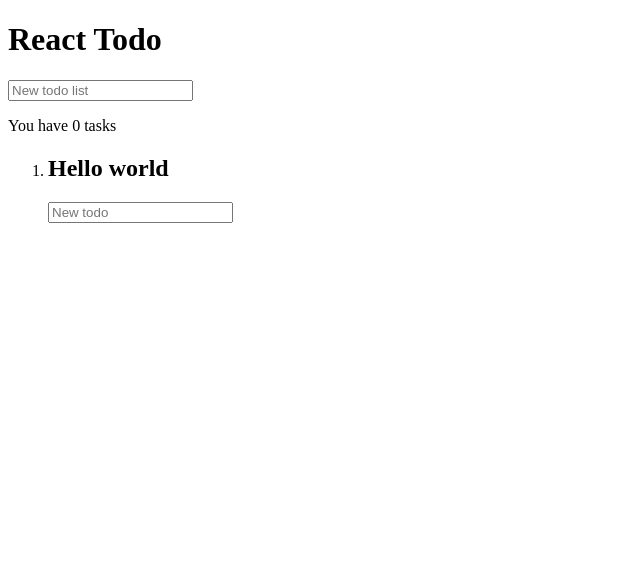
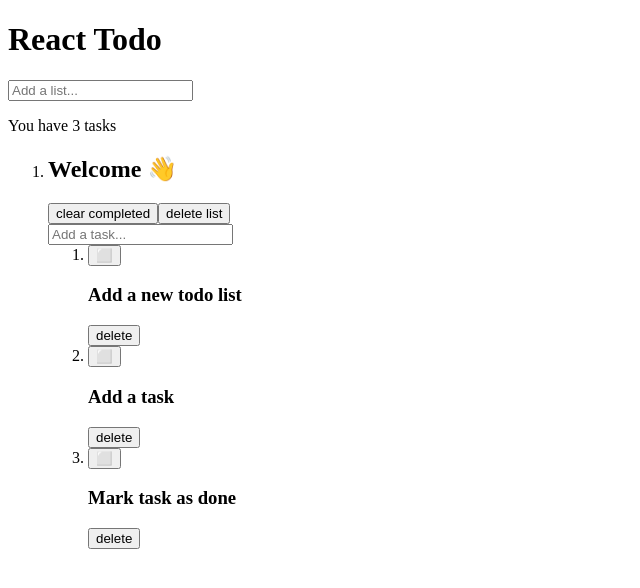
Before and after one commit to shwilliam/react-todo, a React (Create React App) app: page / in a window 1280 px wide. Shown: the top 588 px of the page, without its empty margins (0-640 px from the left). Built offline with nearby package versions, Linux system fonts and the light colour scheme; the HTML template or start-up script is replaced by a standard one.

Commit message:
set up todo lists

```diff
--- a/src/App.js
+++ b/src/App.js
@@ -2,10 +2,28 @@ import React from 'react'
 import {Input, Card} from './components'
 import {useTodoLists} from './hooks'
 
+const initialTodos = [
+  {
+    title: 'Welcome 👋',
+    todos: [
+      {title: 'Add a new todo list', done: false},
+      {title: 'Add a task', done: false},
+      {title: 'Mark task as done', done: false},
+    ],
+  },
+]
+
 const App = () => {
-  const {todoLists, totalTodos, addTodoList, addTodo} = useTodoLists([
-    {title: 'Hello world', todos: []},
-  ])
+  const {
+    todoLists,
+    totalTodos,
+    addTodoList,
+    deleteTodoList,
+    addTodo,
+    deleteTodo,
+    completeTodo,
+    clearCompleted,
+  } = useTodoLists(initialTodos)
 
   return (
     <div>
@@ -14,22 +32,60 @@ const App = () => {
       </header>
 
       <main>
-        <Input onSubmit={addTodoList} placeholder="New todo list" />
+        <Input onSubmit={addTodoList} placeholder="Add a list..." />
 
         <p>You have {totalTodos} tasks</p>
 
-        <ol>
-          {todoLists.map(({title, todos}, i) => (
-            <li key={`todo-list__${i}`}>
+        <ol className="todo-list">
+          {todoLists.map(({title, todos}, listIdx) => (
+            <li key={`todo-list__${listIdx}`}>
               <Card>
                 <h2>{title}</h2>
+
+                <button
+                  className="button"
+                  onClick={() => clearCompleted(listIdx)} // FIXME
+                  type="button"
+                >
+                  clear completed
+                </button>
+                <button
+                  className="button"
+                  onClick={() => deleteTodoList(listIdx)} // FIXME
+                  type="button"
+                >
+                  delete list
+                </button>
                 <Input
-                  onSubmit={value => addTodo(i, value)} // FIXME
-                  placeholder="New todo"
+                  onSubmit={value => addTodo(listIdx, value)} // FIXME
+                  placeholder="Add a task..."
                 />
-                <ol>
-                  {todos.map(({title}, i) => (
-                    <li key={`todo__${i}`}>{title}</li>
+                <ol className="todos">
+                  {todos.map(({title, done}, todoIdx) => (
+                    <li key={`todo__${todoIdx}`} className="todo">
+                      <header>
+                        <button
+                          className="todo__complete"
+                          onClick={() => completeTodo(listIdx, todoIdx, !done)} // FIXME
+                          type="button"
+                        >
+                          {done ? '🔳' : '⬜️'}
+                        </button>
+
+                        {/* FIXME: make button label */}
+                        <h3 className="todo__title" data-done={done}>
+                          {title}
+                        </h3>
+                      </header>
+
+                      <button
+                        className="button"
+                        onClick={() => deleteTodo(listIdx, todoIdx)} // FIXME
+                        type="button"
+                      >
+                        delete
+                      </button>
+                    </li>
                   ))}
                 </ol>
               </Card>
--- a/src/components/Card/Card.js
+++ b/src/components/Card/Card.js
@@ -1,5 +1,5 @@
 import React from 'react'
 
-const Card = ({children}) => <div>{children}</div>
+const Card = ({children}) => <div className="card">{children}</div>
 
-export default Card
+export {Card}
--- a/src/components/Card/index.js
+++ b/src/components/Card/index.js
@@ -1,3 +1 @@
-import Card from './Card'
-
-export {Card}
+export * from './Card'
--- a/src/components/Input/Input.js
+++ b/src/components/Input/Input.js
@@ -1,28 +1,14 @@
-import React, {useState, useCallback} from 'react'
+import React from 'react'
+import {useInput} from '../../hooks'
 
 const Input = ({onSubmit, placeholder}) => {
-  const [titleInput, setTitleInput] = useState('')
-
-  const handleChange = useCallback(e => setTitleInput(e.target.value), [])
-
-  const handleSubmit = useCallback(
-    e => {
-      onSubmit(titleInput)
-      setTitleInput('')
-      e.preventDefault()
-    },
-    [onSubmit, titleInput],
-  )
+  const {input, handleChange, handleSubmit} = useInput('', onSubmit)
 
   return (
     <form onSubmit={handleSubmit}>
-      <input
-        value={titleInput}
-        onChange={handleChange}
-        placeholder={placeholder}
-      />
+      <input value={input} onChange={handleChange} placeholder={placeholder} />
     </form>
   )
 }
 
-export default Input
+export {Input}
--- a/src/components/Input/index.js
+++ b/src/components/Input/index.js
@@ -1,3 +1 @@
-import Input from './Input'
-
-export {Input}
+export * from './Input'
--- a/src/global.css
+++ b/src/global.css
@@ -4,9 +4,62 @@
 
 html,
 body {
-  height: 100%;
   background-color: var(--color__bg);
   font-family: -apple-system, BlinkMacSystemFont, 'Segoe UI', Roboto, Oxygen,
     Ubuntu, Cantarell, 'Open Sans', 'Helvetica Neue', sans-serif;
   color: #222;
 }
+
+p,
+h1,
+h2,
+h3 {
+  margin: 0;
+}
+
+ul,
+ol {
+  list-style: none;
+  padding: 0;
+  margin: 0;
+}
+
+button {
+  cursor: pointer;
+  border: none;
+  background-color: transparent;
+}
+
+.button {
+  border: 1px solid #222;
+  background-color: #fff;
+}
+
+[data-done='true'] {
+  text-decoration: line-through;
+}
+
+.card {
+  background-color: papayawhip;
+  border: 1px solid #222;
+  border-radius: 5px;
+  padding: 20px;
+  margin-right: 20px;
+}
+
+.todo-list {
+  display: flex;
+  flex-direction: row;
+  padding: 20px 0;
+}
+
+.todo {
+}
+
+.todo__title {
+  display: inline-block;
+}
+
+.todo__complete {
+  vertical-align: middle;
+}
--- a/src/hooks/index.js
+++ b/src/hooks/index.js
@@ -1 +1,2 @@
 export * from './useTodoLists'
+export * from './useInput'
--- /dev/null
+++ b/src/hooks/useInput/index.js
@@ -0,0 +1 @@
+export * from './useInput'
--- /dev/null
+++ b/src/hooks/useInput/useInput.js
@@ -0,0 +1,20 @@
+import {useState, useCallback} from 'react'
+
+const useInput = (initialValue = '', onSubmit = () => {}) => {
+  const [input, setInput] = useState(initialValue)
+
+  const handleChange = useCallback(e => setInput(e.target.value), [])
+
+  const handleSubmit = useCallback(
+    e => {
+      onSubmit(input)
+      setInput('')
+      e.preventDefault()
+    },
+    [onSubmit, input],
+  )
+
+  return {input, handleChange, handleSubmit}
+}
+
+export {useInput}
--- a/src/hooks/useTodoLists/reducer.js
+++ b/src/hooks/useTodoLists/reducer.js
@@ -1,14 +1,37 @@
-const todoListsReducer = (todoLists, {type, title, idx}) => {
+const todoListsReducer = (todoLists, {type, title, listIdx, todoIdx, done}) => {
+  const todoListsCopy = [...todoLists]
+
   switch (type) {
     case 'NEW_LIST':
       return [...todoLists, {title, todos: []}]
 
+    case 'DELETE_LIST':
+      todoListsCopy.splice(listIdx, 1)
+      return todoListsCopy
+
+    case 'CLEAR_COMPLETE':
+      todoListsCopy[listIdx].todos = todoListsCopy[listIdx].todos.filter(
+        ({done}) => !done,
+      )
+
+      return todoListsCopy
+
     case 'NEW_TODO':
-      const todoListsCopy = [...todoLists]
-      todoListsCopy[idx].todos = [
-        ...todoListsCopy[idx].todos,
+      todoListsCopy[listIdx].todos = [
+        ...todoListsCopy[listIdx].todos,
         {title, content: ''},
       ]
+      return todoListsCopy
+
+    case 'COMPLETE_TODO':
+      todoListsCopy[listIdx].todos[todoIdx] = {
+        ...todoListsCopy[listIdx].todos[todoIdx],
+        done,
+      }
+      return todoListsCopy
+
+    case 'DELETE_TODO':
+      todoListsCopy[listIdx].todos.splice(todoIdx, 1)
       return todoListsCopy
 
     default:
--- a/src/hooks/useTodoLists/useTodoLists.js
+++ b/src/hooks/useTodoLists/useTodoLists.js
@@ -6,7 +6,11 @@ const useTodoLists = (initialTodoLists = []) => {
 
   const totalTodos = useMemo(
     () =>
-      todoLists.reduce((total, todoList) => total + todoList.todos.length, 0),
+      todoLists.reduce(
+        (total, todoList) =>
+          total + todoList.todos.filter(({done}) => !done).length,
+        0,
+      ),
     [todoLists],
   )
 
@@ -14,12 +18,44 @@ const useTodoLists = (initialTodoLists = []) => {
     title => dispatch({type: 'NEW_LIST', title}),
     [],
   )
-  const addTodo = useCallback(
-    (idx, title) => dispatch({type: 'NEW_TODO', idx, title}),
+
+  const deleteTodoList = useCallback(
+    list => dispatch({type: 'DELETE_LIST', listIdx: list}),
     [],
   )
 
-  return {todoLists, totalTodos, addTodoList, addTodo}
+  const addTodo = useCallback(
+    (list, title) => dispatch({type: 'NEW_TODO', listIdx: list, title}),
+    [],
+  )
+
+  const deleteTodo = useCallback(
+    (list, todo) =>
+      dispatch({type: 'DELETE_TODO', listIdx: list, todoIdx: todo}),
+    [],
+  )
+
+  const completeTodo = useCallback(
+    (list, todo, done = true) =>
+      dispatch({type: 'COMPLETE_TODO', listIdx: list, todoIdx: todo, done}),
+    [],
+  )
+
+  const clearCompleted = useCallback(
+    list => dispatch({type: 'CLEAR_COMPLETE', listIdx: list}),
+    [],
+  )
+
+  return {
+    todoLists,
+    totalTodos,
+    addTodoList,
+    deleteTodoList,
+    addTodo,
+    deleteTodo,
+    completeTodo,
+    clearCompleted,
+  }
 }
 
 export {useTodoLists}
```
Also changed, not shown: 1 other file (tests, documents, lock files or other folders).
